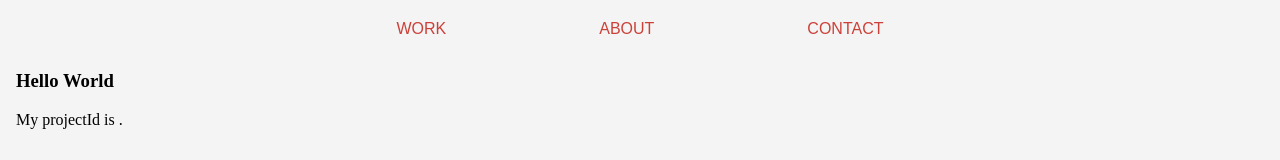
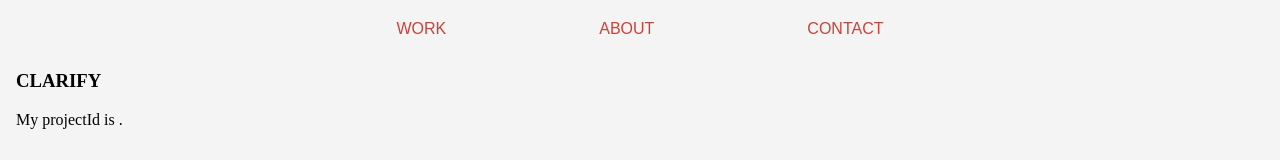
Before and after one commit to francescheng/react-from-scratch, a React app: page /work/clarify in a window 1280 px wide. Shown: the part 224-384 px from the top of the page. Built offline with nearby package versions, Linux system fonts and the light colour scheme.

Commit message:
added components for projects and hover for navlinks

```diff
--- a/assets/stylesheets/application.scss
+++ b/assets/stylesheets/application.scss
@@ -89,8 +89,14 @@ max-width: 50vw;
   list-style-type: none;
   font-family: $sans-serif-font;
   li a {
+    padding: 12px 48px;
+    background-color: transparent;
     text-decoration: none;
     color: $red;
+    &:hover {
+      color: white;
+      background-color: $red;
+    }
   }
 }
 
--- a/src/clarify.jsx
+++ b/src/clarify.jsx
@@ -6,7 +6,7 @@ function Clarify(props) {
   const { projectId } = useParams();
   return (
     <div>
-      <h3>Hello World</h3>
+      <h3>CLARIFY</h3>
       <p>My projectId is {projectId}.</p>
     </div>
   );
```
